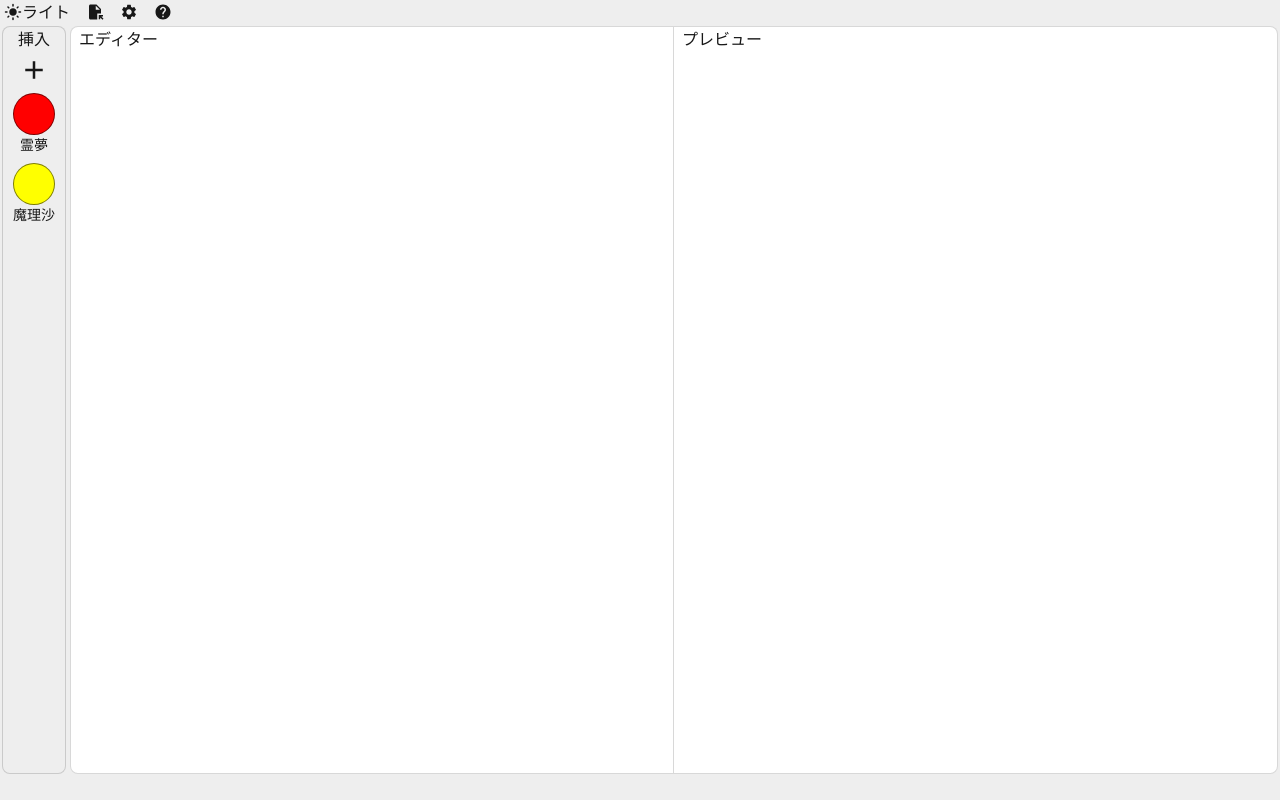
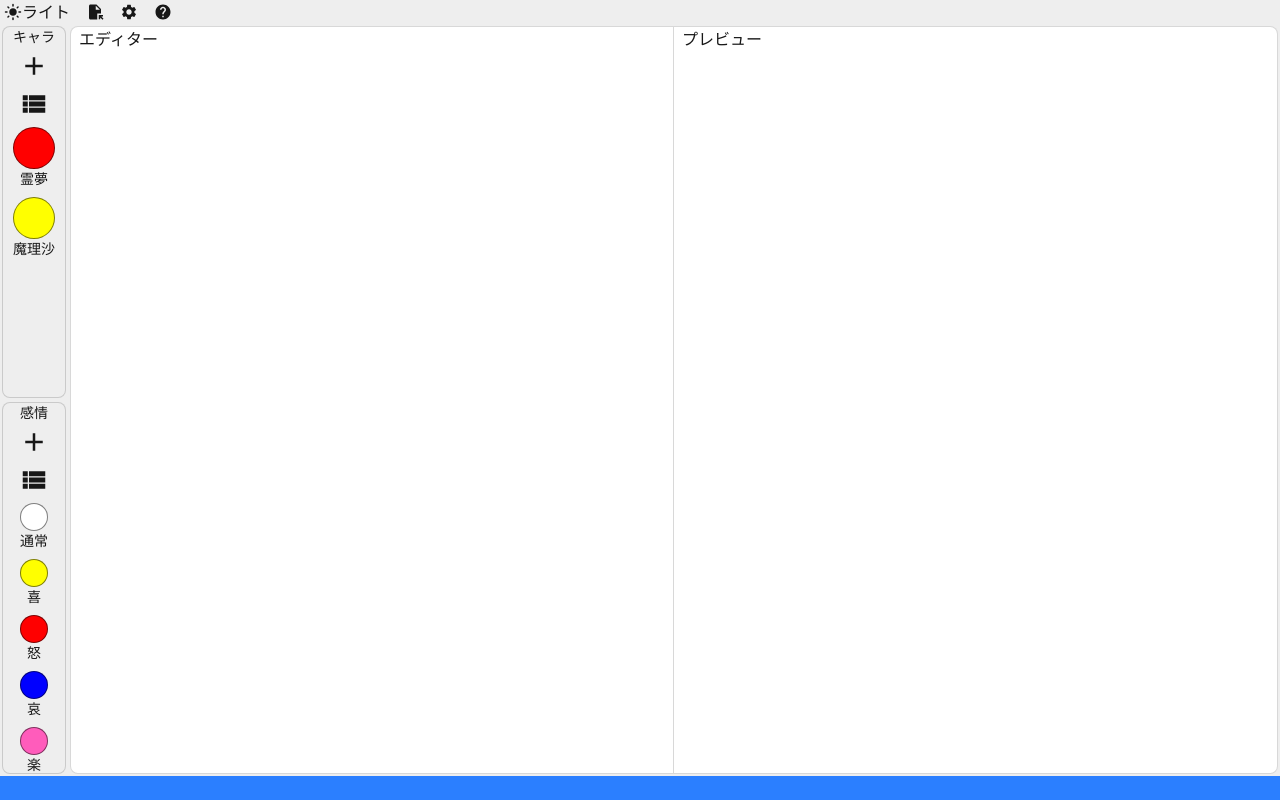
Before and after one commit to SARADA7156/yukkuri_markup, a React (Vite) app in the folder yukkuri_markup/: page / in a window 1280 px wide. Built offline with nearby package versions, Linux system fonts and the light colour scheme.

Commit message:
カスタム感情追加機能を実装

```diff
--- a/yukkuri_markup/src/app/Home/_components/characters/CharBar.tsx
+++ b/yukkuri_markup/src/app/Home/_components/characters/CharBar.tsx
@@ -1,5 +1,5 @@
 import Button from "@/components/Button/Button";
-import { MdAdd } from "react-icons/md";
+import { MdAdd, MdViewList } from "react-icons/md";
 import type { Character } from "./character";
 import type { Editor } from "@tiptap/react";
 import Modal from "@/components/Modal";
@@ -8,7 +8,7 @@ import CreateCharacter from "./CreateCharacter";
 
 interface SideBarProps {
     chars: Character[];
-    setChars: (character: Character[]) => void;
+    setChars: React.Dispatch<React.SetStateAction<Character[]>>;
     editor: Editor;
 }
 
@@ -23,7 +23,7 @@ export default function CharBar({ chars, setChars, editor }: SideBarProps) {
         const isEmptyLine = currentBlock.content.size === 0;
         const isAtStartOfLine = $from.parentOffset === 0;
 
-        const tagContent = `(${character}:`;
+        const tagContent = `(${character}.`;
 
         if (isEmptyLine) {
             editor
@@ -49,7 +49,7 @@ export default function CharBar({ chars, setChars, editor }: SideBarProps) {
     return (
         <div className="bg-(--background) px-2 flex flex-col w-16 items-center m-0.5 border border-(--border) rounded-lg">
             <div className="charbar-header">
-                <p>挿入</p>
+                <p className="text-sm">キャラ</p>
             </div>
 
             <Button
@@ -58,6 +58,13 @@ export default function CharBar({ chars, setChars, editor }: SideBarProps) {
                 onClick={() => setIsModalOpen(true)}
             >
                 <MdAdd className="text-3xl" />
+            </Button>
+
+            <Button
+                className="cursor-pointer"
+                title="キャラクター表"
+            >
+                <MdViewList className="text-3xl" />
             </Button>
 
             <div className="flex flex-col overflow-y-auto h-full">
--- a/yukkuri_markup/src/app/Home/_components/characters/CreateCharacter.tsx
+++ b/yukkuri_markup/src/app/Home/_components/characters/CreateCharacter.tsx
@@ -6,7 +6,7 @@ import Button from "@/components/Button/Button";
 
 interface CreateCharacterProps {
     characters: Character[];
-    setChars: (character: Character[]) => void;
+    setChars: React.Dispatch<React.SetStateAction<Character[]>>;
     setIsModalOpen: (value: boolean) => void;
 }
 
@@ -27,7 +27,7 @@ export default function CreateCharacter({ characters, setChars, setIsModalOpen }
         }
     });
 
-    const onSubmit = async (data: Character) => {
+    const onSubmit = (data: Character) => {
         const isIdDuplicate = characters.some((char) => char.id === data.id);
         const isTagDuplicate = characters.some((char) => char.tag === data.tag);
 
@@ -50,7 +50,7 @@ export default function CreateCharacter({ characters, setChars, setIsModalOpen }
         return;
     }
 
-        setChars([...characters, data]);
+        setChars((prev) => [...prev, data]);
         setIsModalOpen(false);
     };
 
--- /dev/null
+++ b/yukkuri_markup/src/app/Home/_components/emotions.ts
@@ -0,0 +1,42 @@
+import { z } from "zod";
+
+export const emotionSchema = z.object({
+    id: z.string().min(1, { message: "idは1文字以上入力してください。" }),
+    name: z.string().min(1, { message: "名前は1文字以上入力してください。" }),
+    color: z
+        .string()
+        .regex(/^#?[0-9a-fA-F]{6}$/, {
+            message: "有効な16進数カラーコード（例: #ffffff または #fff）を入力してください",
+        })
+        .transform((val) => (val.startsWith("#") ? val : `#${val}`)),
+});
+
+export type Emotion = z.infer<typeof emotionSchema>;
+
+export const DEFAULT_EMOTIONS: Emotion[] = [
+    {
+        id: "default",
+        name: "通常",
+        color: "#ffffff"
+    },
+    {
+        id: "joy",
+        name: "喜",
+        color: "#ffff00"
+    },
+    {
+        id: "anger",
+        name: "怒",
+        color: "#ff0000"
+    },
+    {
+        id: "sorrow",
+        name: "哀",
+        color: "#0000ff"
+    },
+    {
+        id: "happiness",
+        name: "楽",
+        color: "#ff5cbb"
+    }
+];
--- /dev/null
+++ b/yukkuri_markup/src/app/Home/_components/emotions/CreateEmotion.tsx
@@ -0,0 +1,84 @@
+import { useForm } from "react-hook-form";
+import { emotionSchema, type Emotion } from "../emotions";
+import Button from "@/components/Button/Button";
+import InputContainer from "@/components/InputContainer";
+import { zodResolver } from "@hookform/resolvers/zod";
+
+interface CreateEmotionProps {
+    emotions: Emotion[];
+    setEmotions: React.Dispatch<React.SetStateAction<Emotion[]>>;
+    setIsModalOpen: (value: boolean) => void;
+}
+
+export default function CreateEmotion({ emotions, setEmotions, setIsModalOpen }: CreateEmotionProps) {
+    const {
+        register,
+        handleSubmit,
+        setError,
+        formState: { errors, isSubmitting },
+    } = useForm<Emotion>({
+        resolver: zodResolver(emotionSchema),
+        defaultValues: {
+            id: "",
+            name: "",
+            color: "#ffffff"
+        }
+    });
+
+    const onSubmit = (data: Emotion) => {
+        const isDuplicate = emotions.some((emotion) => emotion.id === data.id);
+
+        if (isDuplicate) {
+            setError("id", { type: "manual", message: "idが重複しています" });
+            return;
+        }
+
+        setEmotions((prev) => [...prev, data]);
+        setIsModalOpen(false);
+    }
+
+    return (
+        <form onSubmit={handleSubmit(onSubmit)}>
+            <InputContainer>
+                <label htmlFor="emotion-id" className="text-sm mb-1">感情id(一意):</label>
+                {errors.id && <p className="text-sm text-red-500">{errors.id.message}</p>}
+                <input
+                    type="text"
+                    id="emotion-id"
+                    {...register("id")}
+                    className="bg-(--content2) border border-(--border) rounded"
+                />
+            </InputContainer>
+
+            <InputContainer>
+                <label htmlFor="emotion-name" className="text-sm mb-1">感情名:</label>
+                {errors.id && <p className="text-sm text-red-500">{errors.name?.message}</p>}
+                <input
+                    type="text"
+                    id="emotion-name"
+                    {...register("name")}
+                    className="bg-(--content2) border border-(--border) rounded"
+                />
+            </InputContainer>
+
+
+            <InputContainer>
+                <label htmlFor="emotion-color" className="text-sm mb-1">感情id(一意):</label>
+                {errors.id && <p className="text-sm text-red-500">{errors.color?.message}</p>}
+                <input
+                    type="color"
+                    id="emotion-color"
+                    {...register("color")}
+                    className="bg-(--content2) border border-(--border) rounded"
+                />
+            </InputContainer>
+
+            <Button
+                className="mx-auto mt-2 px-2 py-1 rounded bg-blue-500 hover:bg-blue-600 border border-blue-500"
+                disabled={isSubmitting}
+            >
+                追加
+            </Button>
+        </form>
+    );
+}
--- /dev/null
+++ b/yukkuri_markup/src/app/Home/_components/emotions/EmotionBar.tsx
@@ -0,0 +1,72 @@
+import Button from "@/components/Button/Button";
+import type { Editor } from "@tiptap/react";
+import { MdAdd, MdViewList } from "react-icons/md";
+import type { Emotion } from "../emotions";
+import Modal from "@/components/Modal";
+import { useState } from "react";
+import CreateEmotion from "./CreateEmotion";
+
+interface EmotionsBar {
+    emotions: Emotion[];
+    setEmotions: React.Dispatch<React.SetStateAction<Emotion[]>>;
+    editor: Editor;
+}
+
+export default function EmotionBar({ emotions, setEmotions, editor }: EmotionsBar) {
+    const [isModalOpen, setIsModalOpen] = useState(false);
+
+    const insertEmotionTag = (emotion: string) => {
+        const tagContent = `${emotion})`;
+
+            editor
+                .chain()
+                .focus()
+                .insertContent(`${tagContent}`)
+                .run();
+    }
+
+    return (
+        <div className="bg-(--background) px-2 flex flex-col w-16 items-center m-0.5 border border-(--border) rounded-lg">
+            <div className="charbar-header">
+                <p className="text-sm">感情</p>
+            </div>
+
+            <Button
+                className="cursor-pointer"
+                title="カスタム感情を追加"
+                onClick={() => setIsModalOpen(true)}
+            >
+                <MdAdd className="text-3xl" />
+            </Button>
+
+            <Button
+                className="cursor-pointer"
+                title="感情一覧表"
+            >
+                <MdViewList className="text-3xl" />
+            </Button>
+
+            <div className="flex flex-col overflow-y-auto h-full">
+                {emotions.map((emotion, index) => (
+                    <div key={`${emotion.id}-${index}`} className="flex flex-col py-1">
+                        <Button
+                            className={`font-bold aspect-square border border-black/50`}
+                            style={{ backgroundColor: `${emotion.color}` }}
+                            onClick={() => insertEmotionTag(emotion.id)}
+                        >
+                        </Button>
+                        <p className="text-sm text-center">{emotion.name}</p>
+                    </div>
+                ))}
+            </div>
+
+            <Modal
+                isOpen={isModalOpen}
+                onClose={() => setIsModalOpen(false)}
+                title="カスタム感情を追加"
+            >
+                <CreateEmotion emotions={emotions} setEmotions={setEmotions} setIsModalOpen={setIsModalOpen} />
+            </Modal>
+        </div>
+    );
+}
--- a/yukkuri_markup/src/app/Home/page.tsx
+++ b/yukkuri_markup/src/app/Home/page.tsx
@@ -7,6 +7,8 @@ import { useEditor } from "@tiptap/react";
 import StarterKit from "@tiptap/starter-kit";
 import { DEFAULT_CHARACTERS, type Character } from "./_components/characters/character";
 import CharBar from "./_components/characters/CharBar";
+import EmotionBar from "./_components/emotions/EmotionBar";
+import { DEFAULT_EMOTIONS, type Emotion } from "./_components/emotions";
 
 export default function EditorHome() {
     const [scriptData, setScriptData] = useState<ScriptData>({
@@ -15,12 +17,13 @@ export default function EditorHome() {
     });
 
     const [chars, setChars] = useState<Character[]>(DEFAULT_CHARACTERS);
+    const [emotions, setEmotions] = useState<Emotion[]>(DEFAULT_EMOTIONS);
 
     const editor = useEditor({
         extensions: [StarterKit],
         onUpdate({ editor }) {
             const text = editor.getText();
-            const parsedJson = parseScriptToJson(text, chars);
+            const parsedJson = parseScriptToJson(text, chars, emotions);
 
             onChangeJson(parsedJson);
         }
@@ -35,7 +38,11 @@ export default function EditorHome() {
             <Toolbar />
 
             <div className="flex h-full">
-                <CharBar chars={chars} editor={editor} setChars={setChars} />
+                <div className="grid grid-rows-2">
+                    <CharBar chars={chars} editor={editor} setChars={setChars} />
+                    <EmotionBar emotions={emotions} setEmotions={setEmotions} editor={editor} />
+                </div>
+
 
                 <div className="flex-1 flex m-0.5 bg-(--content) rounded-lg border border-(--border)">
                     <ScriptEditor editor={editor} />
@@ -43,7 +50,7 @@ export default function EditorHome() {
                 </div>
             </div>
 
-            <div>
+            <div className="bg-blue-500">
 
             </div>
         </div>
--- a/yukkuri_markup/src/app/Home/parser.ts
+++ b/yukkuri_markup/src/app/Home/parser.ts
@@ -1,4 +1,5 @@
 import type { Character } from "./_components/characters/character";
+import type { Emotion } from "./_components/emotions";
 
 type YukkuriVoice = {
     type: "yukkuriVoice",
@@ -25,7 +26,7 @@ export type ScriptData = {
     content: (YukkuriVoice | Paragraph)[]
 }
 
-export function parseScriptToJson(rawText: string, characters: Character[]): ScriptData {
+export function parseScriptToJson(rawText: string, characters: Character[], emotions: Emotion[]): ScriptData {
     const lines = rawText.split("\n");
 
     const content = lines
@@ -39,7 +40,7 @@ export function parseScriptToJson(rawText: string, characters: Character[]): Scr
                     type: "yukkuriVoice",
                     attrs: {
                         speaker: characters.find(char => char.tag === speaker)?.name ?? speaker,
-                        emotion,
+                        emotion: emotions.find(emo => emo.id === emotion)?.name ?? emotion,
                     },
                     content: [
                         {
```
Also changed, not shown: yukkuri_markup/src/electron/main.ts (+6 -1 lines).
